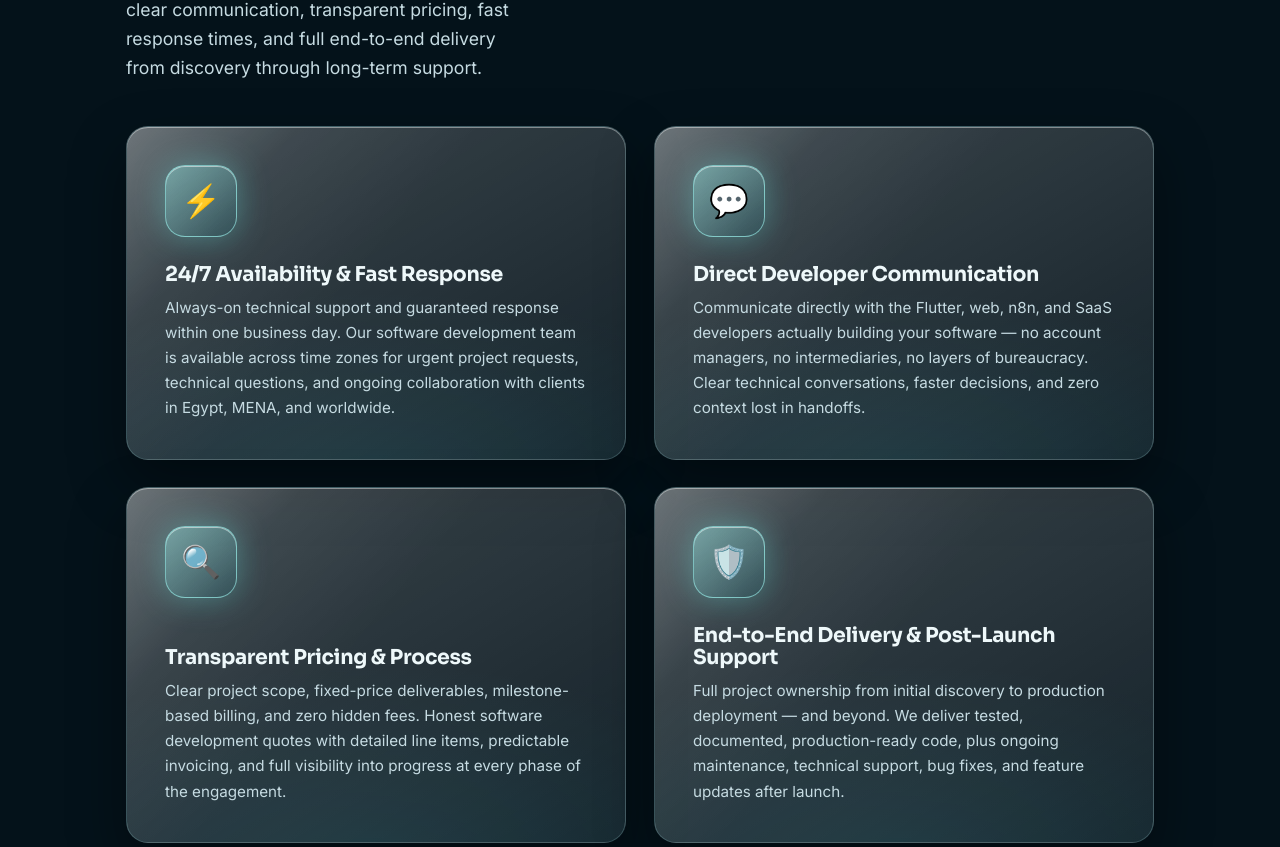
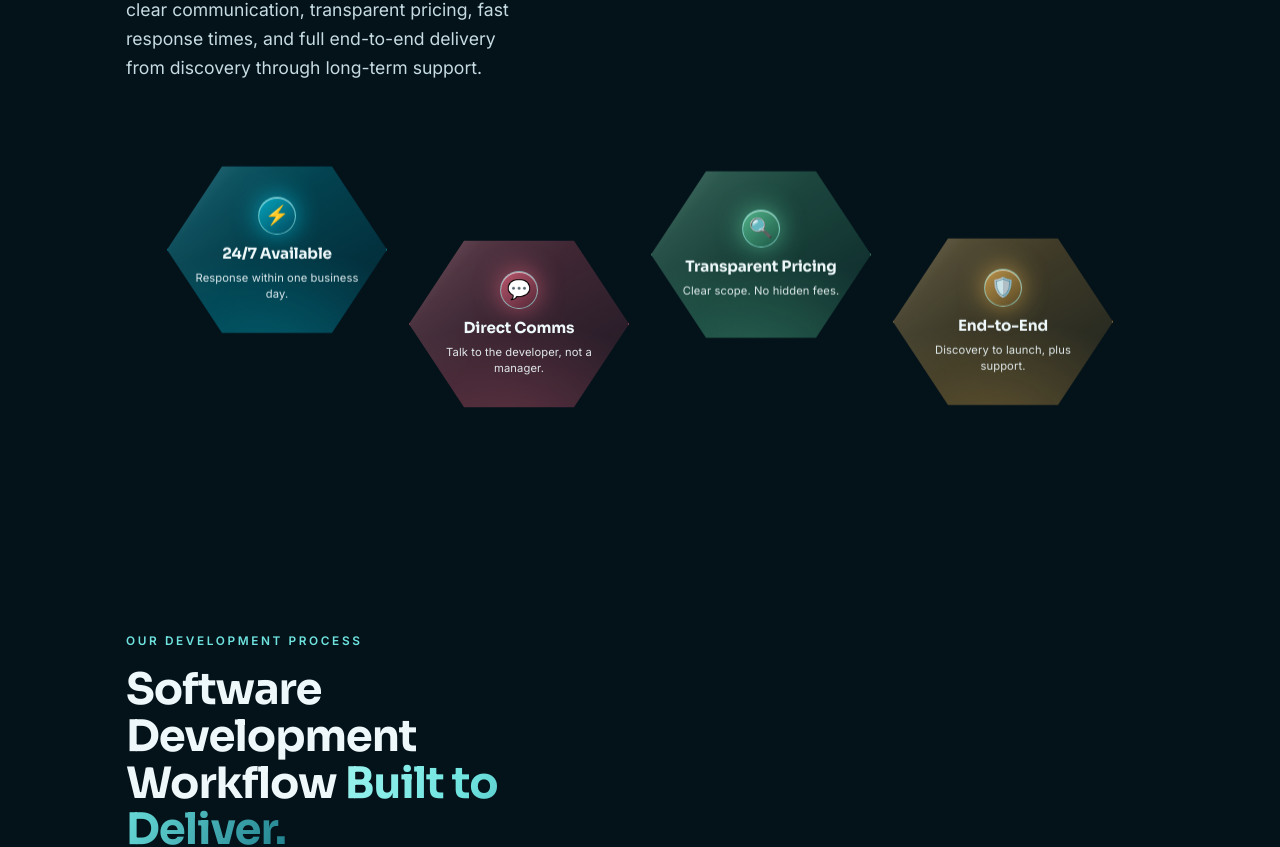
Before and after one commit to kelsaeed/SoftWave-Tech, a React (Vite) app: page / in a window 1280 px wide. Shown: the part 3860-4707 px from the top of the page. Built offline with nearby package versions, Linux system fonts and the light colour scheme.

Commit message:
dknjvdfv

```diff
--- a/src/components/Services.jsx
+++ b/src/components/Services.jsx
@@ -1,26 +1,29 @@
 import Reveal from './Reveal.jsx'
 import GlassCard from './GlassCard.jsx'
 
+// Short copy to fit inside the hex silhouette. The longer SEO copy lives
+// in the section's lead paragraph above (and in the full-text snippets in
+// index.html meta tags).
 const services = [
   {
     icon: '⚡',
-    title: '24/7 Availability & Fast Response',
-    text: 'Always-on technical support and guaranteed response within one business day. Our software development team is available across time zones for urgent project requests, technical questions, and ongoing collaboration with clients in Egypt, MENA, and worldwide.',
+    title: '24/7 Available',
+    text: 'Response within one business day.',
   },
   {
     icon: '💬',
-    title: 'Direct Developer Communication',
-    text: 'Communicate directly with the Flutter, web, n8n, and SaaS developers actually building your software — no account managers, no intermediaries, no layers of bureaucracy. Clear technical conversations, faster decisions, and zero context lost in handoffs.',
+    title: 'Direct Comms',
+    text: 'Talk to the developer, not a manager.',
   },
   {
     icon: '🔍',
-    title: 'Transparent Pricing & Process',
-    text: 'Clear project scope, fixed-price deliverables, milestone-based billing, and zero hidden fees. Honest software development quotes with detailed line items, predictable invoicing, and full visibility into progress at every phase of the engagement.',
+    title: 'Transparent Pricing',
+    text: 'Clear scope. No hidden fees.',
   },
   {
     icon: '🛡️',
-    title: 'End-to-End Delivery & Post-Launch Support',
-    text: 'Full project ownership from initial discovery to production deployment — and beyond. We deliver tested, documented, production-ready code, plus ongoing maintenance, technical support, bug fixes, and feature updates after launch.',
+    title: 'End-to-End',
+    text: 'Discovery to launch, plus support.',
   },
 ]
 
--- a/src/styles.css
+++ b/src/styles.css
@@ -1056,81 +1056,175 @@ html {
 }
 
 /* =========================================================
-   Services / commitments — clean, organized, premium
-   ========================================================= */
-
-/* Equal 2x2 grid — every commitment carries equal weight, so no
-   asymmetric spans. Calm and balanced. */
+   Services / commitments — small hexagons in a honeycomb layout
+   with a distinct pop color per card.
+   ========================================================= */
+
+/* Honeycomb arrangement: 4 hexes in a row, every other one pushed
+   down by half a hex height so they nest like a honeycomb cluster. */
 .bento {
-  margin-top: clamp(28px, 3.5vw, 44px);
-  display: grid;
-  grid-template-columns: repeat(2, 1fr);
-  gap: clamp(20px, 2.4vw, 28px);
+  margin-top: clamp(56px, 6vw, 80px);
+  display: flex;
+  justify-content: center;
+  align-items: flex-start;
+  flex-wrap: wrap;
+  gap: clamp(14px, 1.8vw, 22px);
 }
 
 .bento > * {
-  display: flex;
-}
-
-/* Same rounded rectangle for all four cards. The visual punch comes from
-   the glowing aqua icon at the top — that's the only differentiator each
-   card needs. No tilt, no floating, no organic blobs. Clean and confident. */
+  flex: 0 0 auto;
+  display: flex;
+}
+
+.bento > :nth-child(even) {
+  margin-top: clamp(48px, 5.5vw, 78px);
+}
+
+/* Each card is a small pointy-top hexagon. Tighter content (icon + short
+   title + one-line tagline) sits centered. The .glass background, border,
+   and tilt transform are all overridden per-card below with pop colors. */
 .service {
-  width: 100%;
-  min-height: 260px;
+  width: 220px;
+  height: 192px;
+  padding: 14px 18px;
+  border-radius: 0;
+  clip-path: polygon(25% 6.7%, 75% 6.7%, 100% 50%, 75% 93.3%, 25% 93.3%, 0% 50%);
   display: flex;
   flex-direction: column;
-  padding: clamp(28px, 3.4vw, 38px);
-  border-radius: 22px;
-  transition: transform 0.5s var(--ease-out), border-color 0.4s ease,
-    box-shadow 0.4s ease;
+  align-items: center;
+  justify-content: center;
+  text-align: center;
+  gap: 8px;
+  /* gentle float; per-card delay set via --delay below */
+  animation: service-hex-float 5s ease-in-out infinite;
+  animation-delay: var(--delay, 0s);
+  transition: transform 0.45s var(--ease-out), filter 0.4s ease;
+  will-change: transform;
+  /* override .glass transform (perspective tilt) — doesn't fit hex */
+  transform: translateY(0);
 }
 
 .service h3 {
-  margin-top: auto;
-  margin-bottom: 10px;
-  font-size: 1.28rem;
-  letter-spacing: -0.015em;
+  font-size: 0.95rem;
+  font-weight: 700;
+  line-height: 1.2;
+  margin: 0;
+  letter-spacing: -0.01em;
+  color: var(--ink);
+  max-width: 100%;
 }
 
 .service p {
-  font-size: 0.95rem;
-  line-height: 1.65;
+  font-size: 0.7rem;
+  line-height: 1.4;
+  margin: 0;
+  color: var(--ink);
+  opacity: 0.92;
+  max-width: 100%;
+  letter-spacing: 0.01em;
 }
 
 .service:hover,
 .service:focus-visible {
-  transform: translateY(-6px);
-  border-color: rgba(155, 243, 238, 0.55);
+  transform: scale(1.07);
+  filter: brightness(1.12);
+  animation-play-state: paused;
+}
+
+/* Smaller circular icon plate to fit inside the hex */
+.service .card-icon {
+  width: 38px;
+  height: 38px;
+  font-size: 1.2rem;
+  border-radius: 50%;
+  margin-bottom: 2px;
+  border: 1px solid var(--glass-border-hi);
+  box-shadow: inset 0 1px 0 rgba(255, 255, 255, 0.45);
+}
+
+@keyframes service-hex-float {
+  0%, 100% { transform: translateY(0); }
+  50% { transform: translateY(-6px); }
+}
+
+/* -------- Per-hex pop colors -------- */
+
+/* 1. Electric Cyan — 24/7 Availability */
+.bento > :nth-child(1) .service {
+  --delay: 0s;
+  background:
+    linear-gradient(150deg, rgba(0, 225, 255, 0.32), rgba(0, 180, 220, 0.1)),
+    radial-gradient(150% 100% at 50% 110%, rgba(0, 225, 255, 0.28), transparent 60%);
+  border-color: rgba(0, 225, 255, 0.55);
+}
+.bento > :nth-child(1) .service .card-icon {
+  background: linear-gradient(140deg, rgba(0, 225, 255, 0.6), rgba(0, 130, 180, 0.2));
   box-shadow:
-    0 38px 80px rgba(0, 0, 0, 0.5),
-    0 0 60px rgba(111, 227, 223, 0.3),
-    inset 0 1px 0 rgba(255, 255, 255, 0.55);
-}
-
-/* The icon does all the visual work: a generous rounded-square plate with
-   a bright aqua bloom, like a glowing water bubble. On hover it brightens
-   and gives a subtle playful tilt. */
-.service .card-icon {
-  width: 72px;
-  height: 72px;
-  font-size: 2rem;
-  border-radius: 20px;
-  margin-bottom: 26px;
-  background: linear-gradient(140deg, rgba(155, 243, 238, 0.45), rgba(31, 127, 140, 0.18));
-  border: 1px solid var(--glass-border-hi);
+    inset 0 1px 0 rgba(255, 255, 255, 0.55),
+    0 0 26px rgba(0, 225, 255, 0.6);
+}
+
+/* 2. Vivid Coral — Direct Communication */
+.bento > :nth-child(2) .service {
+  --delay: 1.2s;
+  background:
+    linear-gradient(150deg, rgba(255, 110, 138, 0.32), rgba(220, 80, 110, 0.1)),
+    radial-gradient(150% 100% at 50% 110%, rgba(255, 110, 138, 0.28), transparent 60%);
+  border-color: rgba(255, 110, 138, 0.55);
+}
+.bento > :nth-child(2) .service .card-icon {
+  background: linear-gradient(140deg, rgba(255, 110, 138, 0.62), rgba(200, 60, 90, 0.2));
   box-shadow:
-    inset 0 1px 0 rgba(255, 255, 255, 0.5),
-    0 0 32px rgba(111, 227, 223, 0.4);
-  transition: box-shadow 0.4s ease, transform 0.5s var(--ease-out);
-}
-
-.service:hover .card-icon,
-.service:focus-visible .card-icon {
-  transform: rotate(-4deg) scale(1.05);
+    inset 0 1px 0 rgba(255, 255, 255, 0.55),
+    0 0 26px rgba(255, 110, 138, 0.6);
+}
+
+/* 3. Mint Lime — Transparent Pricing */
+.bento > :nth-child(3) .service {
+  --delay: 2.4s;
+  background:
+    linear-gradient(150deg, rgba(110, 240, 180, 0.32), rgba(70, 200, 150, 0.1)),
+    radial-gradient(150% 100% at 50% 110%, rgba(110, 240, 180, 0.28), transparent 60%);
+  border-color: rgba(110, 240, 180, 0.55);
+}
+.bento > :nth-child(3) .service .card-icon {
+  background: linear-gradient(140deg, rgba(110, 240, 180, 0.62), rgba(50, 180, 120, 0.22));
   box-shadow:
-    inset 0 1px 0 rgba(255, 255, 255, 0.65),
-    0 0 48px rgba(111, 227, 223, 0.65);
+    inset 0 1px 0 rgba(255, 255, 255, 0.55),
+    0 0 26px rgba(110, 240, 180, 0.6);
+}
+
+/* 4. Solar Gold — End-to-End Delivery */
+.bento > :nth-child(4) .service {
+  --delay: 0.6s;
+  background:
+    linear-gradient(150deg, rgba(255, 195, 90, 0.32), rgba(220, 160, 60, 0.1)),
+    radial-gradient(150% 100% at 50% 110%, rgba(255, 195, 90, 0.28), transparent 60%);
+  border-color: rgba(255, 195, 90, 0.55);
+}
+.bento > :nth-child(4) .service .card-icon {
+  background: linear-gradient(140deg, rgba(255, 195, 90, 0.62), rgba(200, 140, 40, 0.22));
+  box-shadow:
+    inset 0 1px 0 rgba(255, 255, 255, 0.55),
+    0 0 26px rgba(255, 195, 90, 0.6);
+}
+
+/* Reduced motion: stop floating */
+@media (prefers-reduced-motion: reduce) {
+  .service {
+    animation: none;
+  }
+}
+
+/* Responsive: stack hexes vertically on small screens, no offset */
+@media (max-width: 720px) {
+  .bento {
+    flex-direction: column;
+    align-items: center;
+  }
+  .bento > :nth-child(even) {
+    margin-top: 0;
+  }
 }
 
 /* =========================================================
```
